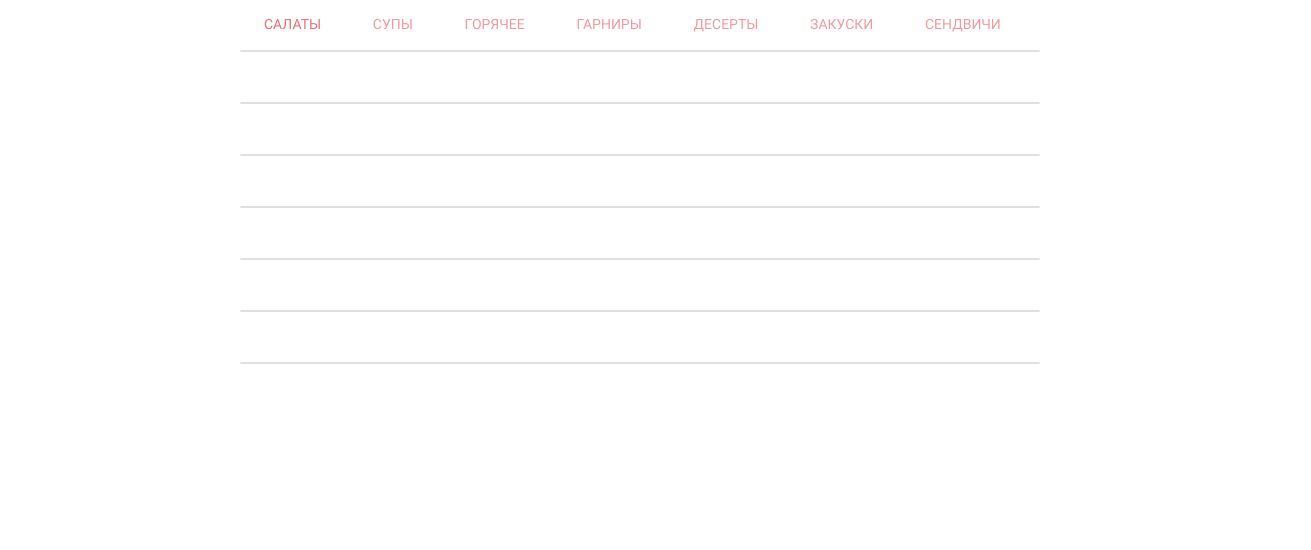
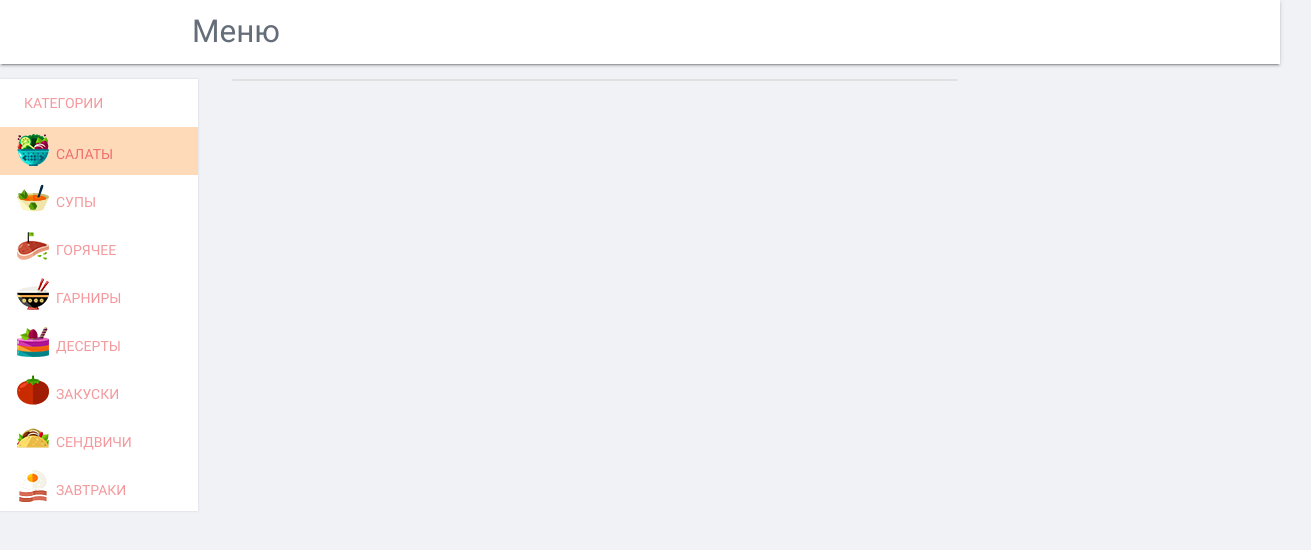
Before and after one commit to Sabonar/OBEDS, a plain HTML site: page index.html in a window 1280 px wide. Shown: the whole page, 1311 px wide, since content can reach past the window. Drawn offline with nearby package versions, Linux system fonts and the light colour scheme; no server answers.

Commit message:
global update

```diff
--- a/css/style.css
+++ b/css/style.css
@@ -1,21 +1,108 @@
-#highlight{
+body{
+  background-color: #f1f2f6;
+}
+.podnos{
   cursor: pointer;
 }
-.container{
-  max-width: 800px;
+.refresh_button{
+
 }
+.main{
+  margin-top:15px;
+  min-width: 1300px;
+}
+#logo-container
+{
+  color:#656d78;
+}
+.collection{
+  margin-top: 0;
+}
+.tabs .tab {
+  display: block;
+  text-align: left;
+}
+@media only screen and (max-width: 992px){
+  .tabs {
+    display: block;
+    text-align: left;
+  }
+}
+.tabs .indicator {
+  display: none;
+
+}
+.tab .active{
+  background-color: #FFDAB9!important;
+}
+#tabs_title::after{
+  content: "";
+  display: block;
+  width: 100%;
+  height: 1px;
+  //border-radius: 50%;
+  //vertical-align: middle;
+  background: #e6e9ed;
+}
+
+.tab a::before{
+  position: relative;
+  font-size: 36px;
+  line-height: 1em;
+  //color: #00bff3;
+  //position: absolute;
+  top:7px;
+  right: 7px;
+  //left: 15px;
+  //bottom: 20px;
+  margin-top: 5px;
+  font-weight: normal;
+}
+.i_salads::before{
+  content:url('/../img/salad.png');
+}
+.i_soups::before{
+  content:url('/../img/soup.png');
+}
+.i_heats::before{
+  content:url('/../img/steak.png');
+}
+.i_garnish::before{
+  content:url('/../img/rice.png');
+}
+.i_deserts::before{
+  content:url('/../img/cake.png');
+}
+.i_snacks::before{
+  content:url('/../img/tomato.png');
+}
+.i_sandwiches::before{
+  content:url('/../img/taco.png');
+}
+.i_breakfest::before{
+  content:url('/../img/breakfast.png');
+}
+
+
+
 #tabs{
-  width: 100%;
-  max-width: 800px;
+  box-shadow: 0 0 2px #ccd0d9;
+  background-color: white;
+  min-width: 100px;
+  float:left;
+  //width: 100%;
+  //width: 150px;
+  height: auto;
   overflow-x: scroll;
   top:0;
-  position: fixed;
-  z-index: 2;
+  //position: fixed;
+  z-index: 100;
 }
   .data_holder{
-    margin-top:50px;
+    float: left;
+    //margin-top:50px;
     //min-height: 500px;
-    max-width: 800px;
+    //min-width: 600px;
     //overflow-y: scroll;
   }
 
@@ -25,29 +112,22 @@
 
 #order {
   display: none;
-  position: fixed;
+  //position: fixed;
   right: 0;
-  padding: 10px;
-  margin: 50px;
+  /*padding: 10px;
+  margin: 50px;*/
   width: 400px;
 }
 #order::before{
   display:inline-block;
   text-decoration: none;
   //position: absolute;
-  margin-left:10px;
+  //margin-left:10px;
   font-weight: bold;
   margin-bottom: 50px;
-  content: "Кликни, чтобы скопировать";
+  content: "Кликни на поднос, чтобы скопировать";
 }
-#order::after{
-  display:inline-block;
-  text-decoration: none;
-  position: absolute;
-  right:65px;
-  margin-top: 0px;
-  content: url("../img/hand.png");
-}
+
 .order_element{
   width: auto;
   height: auto;
@@ -55,16 +135,7 @@
   overflow: hidden;
 }
 
-.main{
-  color:#20805E!important;
+#highlight{
+  box-shadow: 0 0 2px #ccd0d9;
+  background-color: white;
 }
-.bad{
-  background-color:#BF5E30!important;
-}
-.good{
-  background-color:#2E3983!important;
-}
-.normal
-{
-  background-color:#8BB42D!important;
-}
--- a/index.html
+++ b/index.html
@@ -1,5 +1,5 @@
 <!DOCTYPE html>
-<html lang="en">
+<html lang="ru-ru">
 <head>
 	<meta http-equiv="Content-Type" content="text/html; charset=UTF-8"/>
 	<meta name="viewport" content="width=device-width, initial-scale=1, maximum-scale=1.0, user-scalable=no"/>
@@ -16,25 +16,44 @@
 
 </head>
 <body>
-<div id="order" ><div id = "highlight" class="row"><div id="list"></div><div id="summary"></div></div></div>
+<nav class="white" role="navigation">
+    <div class="nav-wrapper container">
+      <a id="logo-container" href="#" class="brand-logo">Меню</a>
 
-<div class="container" >
+
+      <a href="#" data-activates="nav-mobile" class="button-collapse"><i class="material-icons">menu</i></a>
+    </div>
+  </nav>
+
+<div class="container main" >
+	<div class ="row">
+		<div class="col s2">
 			<ul id="tabs" class="tabs">
-    <li class="tab col s12 "><a class="active" href="#salads">Салаты</a></li>
-    <li class="tab col s12"><a href="#soups">Cупы</a></li>
-    <li class="tab col s12"><a href="#heats">Горячее</a></li>
-    <li class="tab col s12"><a href="#garnish">Гарниры</a></li>
-    <li class="tab col s12"><a href="#deserts">Десерты</a></li>
-    <li class="tab col s12"><a href="#snacks">Закуски</a></li>
-    <li class="tab col s12"><a href="#sandwiches">Сендвичи</a></li>
+				<li id = "tabs_title" class="tab disabled"><a href="javascript:void(0)">Категории</a></li>
+		    <li class="tab"><a class ="i_salads active" href="#salads">Салаты</a></li>
+		    <li class="tab"><a class ="i_soups" href="#soups">Cупы</a></li>
+		    <li class="tab"><a class ="i_heats" href="#heats">Горячее</a></li>
+		    <li class="tab"><a class ="i_garnish" href="#garnish">Гарниры</a></li>
+		    <li class="tab"><a class ="i_deserts" href="#deserts">Десерты</a></li>
+		    <li class="tab"><a class ="i_snacks" href="#snacks">Закуски</a></li>
+		    <li class="tab"><a class ="i_sandwiches" href="#sandwiches">Сендвичи</a></li>
+		    <li class="tab"><a class ="i_breakfest" href="#breakfest">Завтраки</a></li>
 		  </ul>
+	  </div>
+	  <div class="col s7">
 		  <div id="salads" class="data_holder col s12 "><div class="collection"></div></div>
 		  <div id="soups" class="data_holder col s12 "><div class="collection"></div></div>
 		  <div id="heats" class="data_holder col s12 "><div class="collection"></div></div>
 		  <div id="garnish" class="data_holder col s12 "><div class="collection"></div></div>
 		  <div id="deserts" class="data_holder col s12 "><div class="collection"></div></div>
 		  <div id="snacks" class="data_holder col s12 "><div class="collection"></div></div>
-  <div id="sandwiches" class="data_holder col "><div class="collection"></div></div>
+		  <div id="sandwiches" class="data_holder col s12 "><div class="collection"></div></div>
+	  	<div id="breakfest" class="data_holder col s12 "><div class="collection"></div></div>
+	  </div>
+		<div class = "col s3">
+	  	<div id="order" ><div class = "refresh_button"></div><div id = "highlight" class="row"><div id="list"></div><div id="summary"></div></div> <div class = "podnos"><img src="img/hand.png"></div></div>
+	  </div>
+  </div>
 </div>
 
 <script src="js/init.js?v=3"></script>
--- a/js/init.js
+++ b/js/init.js
@@ -29,7 +29,7 @@ function calcPrice(order){
 }
 
  $(document).ready(function(){
- 	$('#order').on('click',function(){
+ 	$('.podnos').on('click',function(){
 		CopyToClipboard('highlight');
 		Materialize.toast('Скопировано в буфер обмена :-)', 1500)
 
@@ -57,6 +57,7 @@ var cur = "";
 rows.forEach(function(item,i,arr){
 	elem 	= item['gsx$меню']['$t'];
 	pr 		= item['gsx$цена']['$t'];
+	com 	= item['gsx$коммент']['$t'];
 	switch(elem.toLowerCase())
 	{
 		case 'салаты:':
@@ -94,7 +95,8 @@ rows.forEach(function(item,i,arr){
 	{
 		menu[cur].push({
 			dishName:elem,
-			price:pr
+			price:pr,
+			comment: com
 		});
 	}
 
@@ -111,9 +113,10 @@ for (var cat in menu)
 	})
 	menu[cat].forEach(function(item,i,arr){
 		color = item.price>150?"red darken-1":(item.price>100?"orange darken-1":"");
-		$('#'+cat+' .collection').append('<a href="javascript:void(0)"  data-cat = "'+cat+'" data-id ="'+i+'" data-price="'+item.price+'" class="collection-item"><span class="new badge '+color+' ">'+item.price+'</span>'+item.dishName+'</a>');
+		$('#'+cat+' .collection').append('<a href="javascript:void(0)" data-position="right"  data-tooltip="'+item.comment+'"  data-cat = "'+cat+'" data-id ="'+i+'" data-price="'+item.price+'"  class="collection-item '+(item.comment!=""?'tooltipped':'')+'"><span class="new badge '+color+' ">'+item.price+'</span>'+item.dishName+'</a>');
 	})
 }
+$('.tooltipped').tooltip({delay: 50});
 
 var order = $('#order .row #list');
 var total = $('#order .row #summary');
@@ -122,6 +125,7 @@ var summary = $('#order .row #summary');
 $('.collection-item').on('click',function(event){
 	$('#order').fadeIn('slow');
 	var test = $(event.target);
+
 	order.append('<div class="order_element" id="el'+(ii++)+'"><div class=" col s8 ">'+test.clone().children().remove().end().text()+': </div><div class=" col s4 ">'+test.data().price+'</div></div>');
 	total.html('<div class=" col s8 ">Итого: </div><div class=" col s4 ">'+calcPrice(order)+'</div>');
 
```
Also changed, not shown: css/materialize.min.css, img/breakfast.png (added), img/cake.png (added), img/rice.png (added), img/salad.png (added), img/sausage.png (added), img/soup.png (added), img/steak.png (added), img/taco.png (added), img/tomato.png (added). Lines whose indentation alone changed are shown as unchanged.
